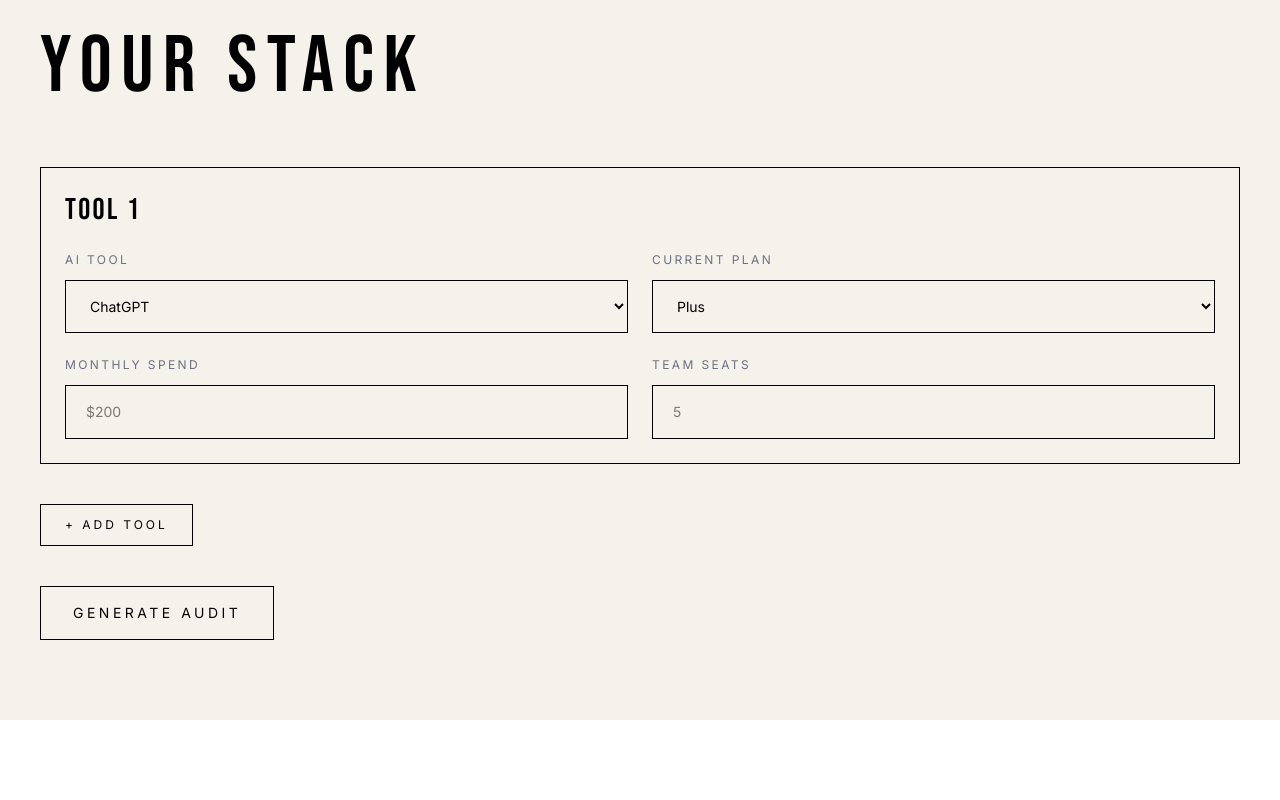
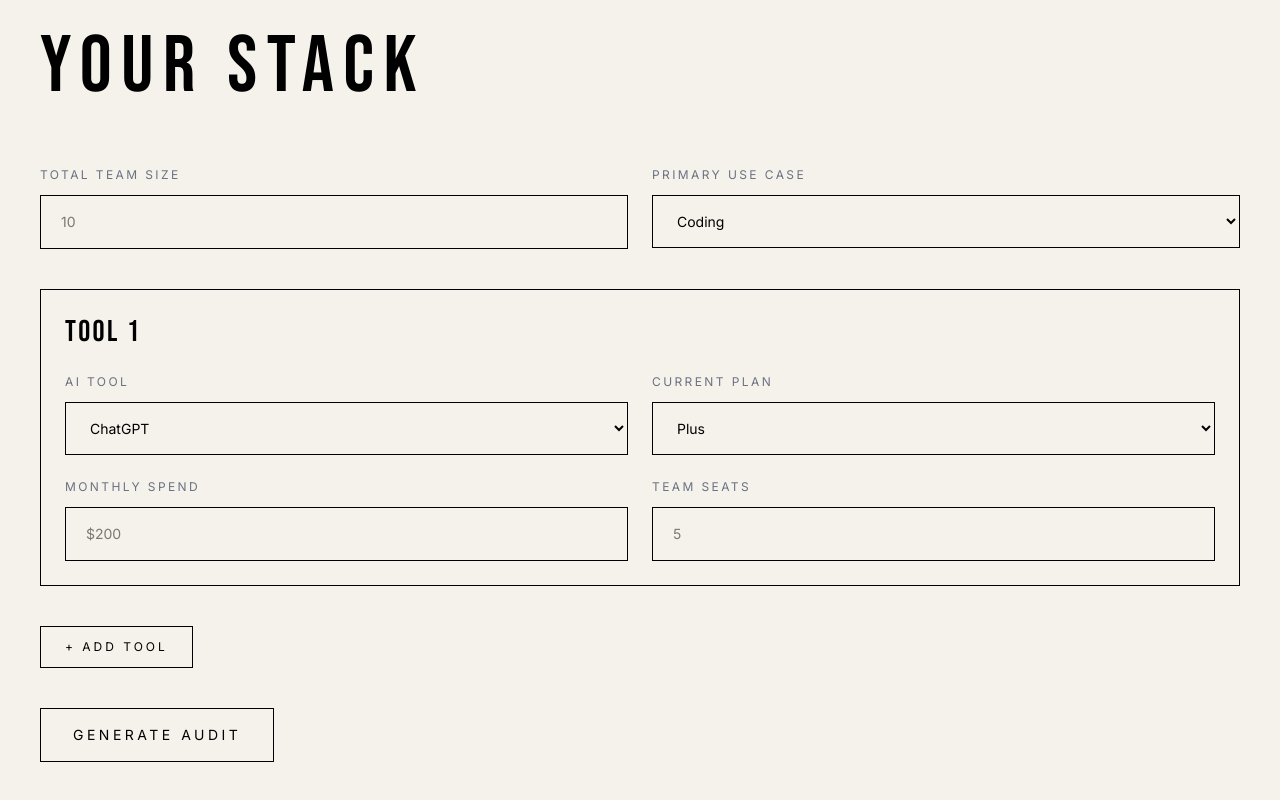
Before and after one commit to ankitojha02/spendlens, a Next.js app: page /audit in a window 1280 px wide. Shown: the part 1021-1821 px from the top of the page. Before the commit the page ends 1741 px from the top, so only its background shows below. Built offline with nearby package versions, Linux system fonts and the light colour scheme.

Commit message:
feat: add use-case based audit logic

```diff
--- a/app/audit/page.tsx
+++ b/app/audit/page.tsx
@@ -2,7 +2,7 @@
 
 import { useRouter } from "next/navigation";
 import Image from "next/image";
-import { useState } from "react";
+import { useState, useEffect } from "react";
 
 export default function AuditPage() {
   const router = useRouter();
@@ -16,6 +16,40 @@ export default function AuditPage() {
 ]);
   const [loading, setLoading] = useState(false);
   const [result, setResult] = useState<any>(null);
+
+  const [teamSize, setTeamSize] = useState("");
+const [useCase, setUseCase] = useState("coding");
+
+useEffect(() => {
+  const savedData = localStorage.getItem("spendlens-audit");
+
+  if (savedData) {
+    const parsed = JSON.parse(savedData);
+
+    if (parsed.tools) {
+      setTools(parsed.tools);
+    }
+
+    if (parsed.teamSize) {
+      setTeamSize(parsed.teamSize);
+    }
+
+    if (parsed.useCase) {
+      setUseCase(parsed.useCase);
+    }
+  }
+}, []);
+
+useEffect(() => {
+  localStorage.setItem(
+    "spendlens-audit",
+    JSON.stringify({
+      tools,
+      teamSize,
+      useCase,
+    })
+  );
+}, [tools, teamSize, useCase]);
 
   const updateTool = (
   index: number,
@@ -160,6 +194,44 @@ const addTool = () => {
             YOUR STACK
           </h2>
         </div>
+
+
+<div className="mb-10 grid gap-6 lg:grid-cols-2">
+
+  {/* Team Size */}
+  <div>
+    <label className="mb-3 block text-xs uppercase tracking-[0.2em] text-gray-500">
+      Total Team Size
+    </label>
+
+    <input
+      type="number"
+      value={teamSize}
+      onChange={(e) => setTeamSize(e.target.value)}
+      placeholder="10"
+      className="w-full border border-black bg-transparent px-5 py-4 text-sm outline-none"
+    />
+  </div>
+
+  {/* Primary Use Case */}
+  <div>
+    <label className="mb-3 block text-xs uppercase tracking-[0.2em] text-gray-500">
+      Primary Use Case
+    </label>
+
+    <select
+      value={useCase}
+      onChange={(e) => setUseCase(e.target.value)}
+      className="w-full border border-black bg-transparent px-5 py-4 text-sm outline-none"
+    >
+      <option value="coding">Coding</option>
+      <option value="writing">Writing</option>
+      <option value="research">Research</option>
+      <option value="data">Data</option>
+      <option value="mixed">Mixed</option>
+    </select>
+  </div>
+</div>
 
         {/* Form */}
        <div className="space-y-10">
```
Also changed, not shown: 1 other file (tests, documents, lock files or other folders).
